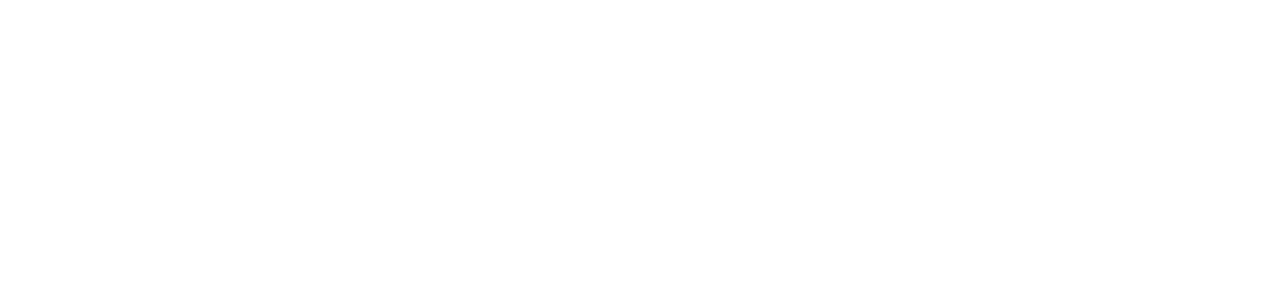
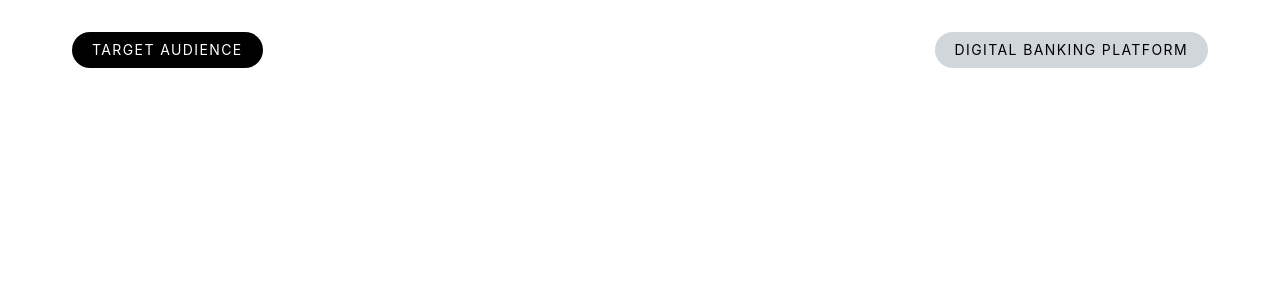
Before and after one commit to sarimbinazeem/Target-Audience-Page--Tailwind-CSS, a React (Vite) app in the folder TargetAudience/: page / in a window 1280 px wide. Shown: the top 300 px of the page. Built offline with nearby package versions, Linux system fonts and the light colour scheme.

Commit message:
Created and Styled Navbar

```diff
--- a/TargetAudience/src/components/Section 1/Navbar.jsx
+++ b/TargetAudience/src/components/Section 1/Navbar.jsx
@@ -3,8 +3,9 @@
 
 const Navbar = () => {
   return (
-    <div>
-
+    <div className='flex items-center justify-between px-18 py-8'>
+        <h4 className='bg-black text-white px-5 py-2 rounded-full uppercase tracking-widest text-sm'>Target Audience</h4>
+        <p className='bg-gray-300 px-5 py-2 uppercase rounded-full tracking-widest text-sm'>Digital Banking Platform</p>
     </div>
   )
 }
--- a/TargetAudience/src/components/Section 1/Section1.jsx
+++ b/TargetAudience/src/components/Section 1/Section1.jsx
@@ -1,12 +1,12 @@
 import React from 'react'
-import LeftContent from './LeftContent'
-import RightContent from './RightContent'
+import Page1Content from './Page1Content'
+import Navbar from './Navbar'
 
 const Section1 = () => {
   return (
     <div>
-        <LeftContent />
-        <RightContent />
+        <Navbar />
+        <Page1Content />
     </div>
   )
 }
```
